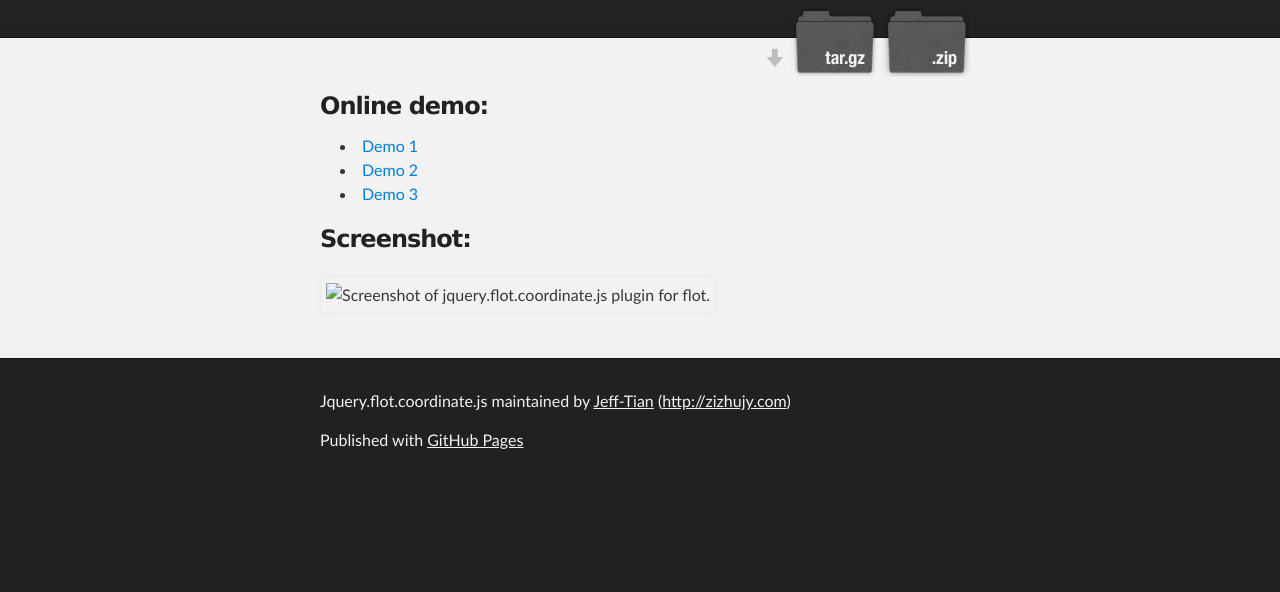
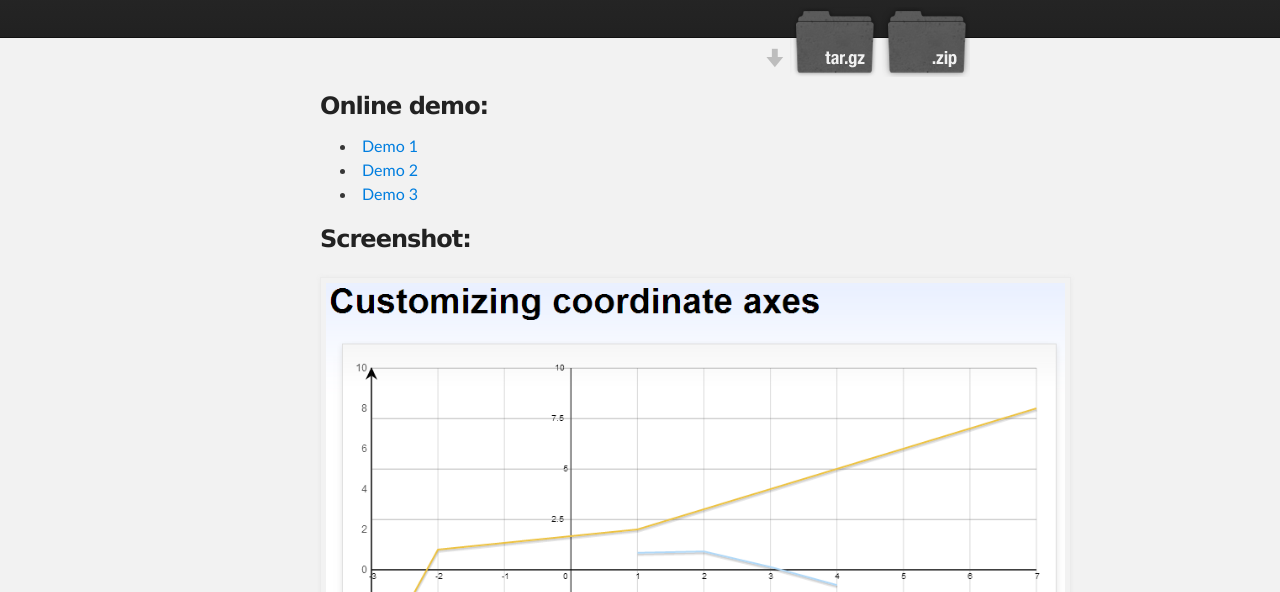
Before and after one commit to Jeff-Tian/jquery.flot.coordinate.js, a plain HTML site: page index.html in a window 1280 px wide. Shown: the part 208-800 px from the top of the page. Drawn offline with Linux system fonts and the light colour scheme.

Commit message:
Fix screenshot link.

```diff
--- a/index.html
+++ b/index.html
@@ -42,7 +42,7 @@
             <h3>Screenshot:</h3>
 
             <p>
-                <img src="src/examples/images/jquery.flot.coordinate.png" alt="Screenshot of jquery.flot.coordinate.js plugin for flot." title="Screenshot of jquery.flot.coordinate.js plugin for flot." /></p>
+                <img src="src/images/jquery.flot.coordinate.png" alt="Screenshot of jquery.flot.coordinate.js plugin for flot." title="Screenshot of jquery.flot.coordinate.js plugin for flot." /></p>
 
         </section>
     </div>
```
